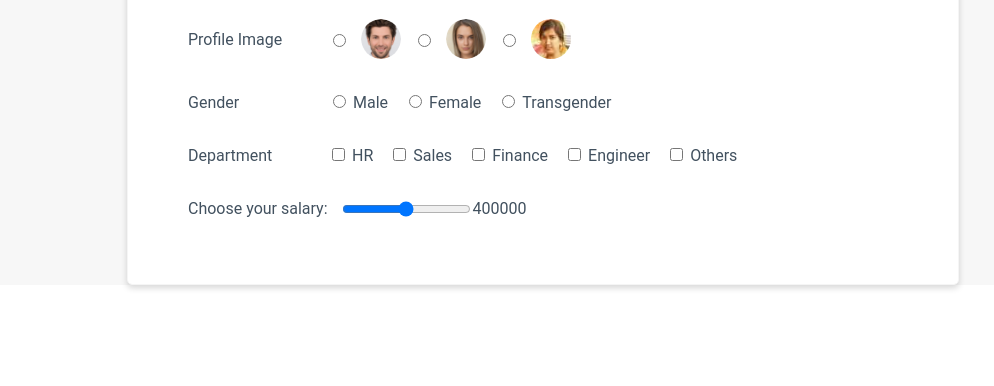
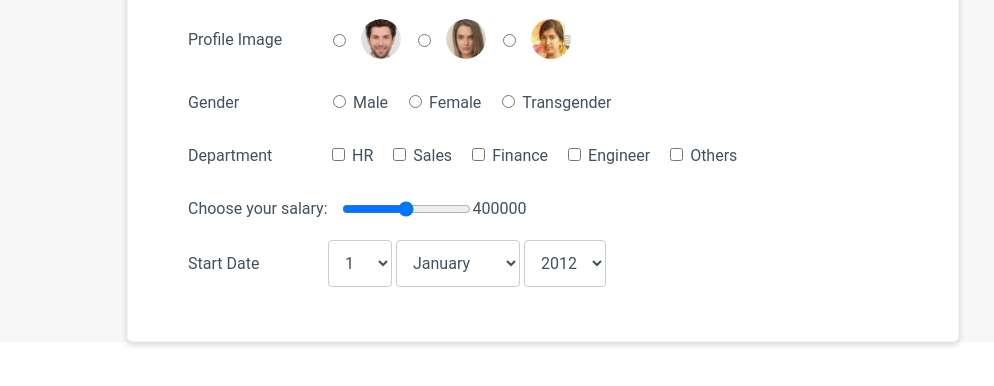
Before and after one commit to sharmilaperiyasamy/EmployeePayrollApp_AddEmployee, a plain HTML site: page Pages/Payroll_form.html in a window 1280 px wide. Shown: the part 228-614 px from the top of the page, without its empty margins (97-1091 px from the left). Drawn offline with Linux system fonts and the light colour scheme; a web font is replaced by a local one.

Commit message:
[Sharmila] Adding date to the form

```diff
--- a/CSS/Payroll_CSS.css
+++ b/CSS/Payroll_CSS.css
@@ -104,3 +104,14 @@
     border-radius: 50%;
     margin-left: 12px;
 }
+/* UC5 */
+select {
+    padding: 12px;
+    border: 1px solid #ccc;
+    border-radius: 4px;
+    resize: vertical;
+    font: normal normal normal 16px Roboto;
+    letter-spacing: 0px;
+    color: #42515f;
+    background-color: transparent;
+}
--- a/Pages/Payroll_form.html
+++ b/Pages/Payroll_form.html
@@ -78,6 +78,70 @@
             <output class="salary-output text" for="salary">400000</output>
 
     </div>
+     <!-- UC5 -->
+     <div class="row-content">
+        <label class="label text" for="startDate">Start Date</label>
+        <div>
+            <select id="day" name="Day">
+                <option value="1">1</option>
+                <option value="2">2</option>
+                <option value="3">3</option>
+                <option value="4">4</option>
+                <option value="5">5</option>
+                <option value="6">6</option>
+                <option value="7">7</option>
+                <option value="8">8</option>
+                <option value="9">9</option>
+                <option value="10">10</option>
+                <option value="11">11</option>
+                <option value="12">12</option>
+                <option value="13">13</option>
+                <option value="14">14</option>
+                <option value="15">15</option>
+                <option value="16">16</option>
+                <option value="17">17</option>
+                <option value="18">18</option>
+                <option value="19">19</option>
+                <option value="20">20</option>
+                <option value="21">21</option>
+                <option value="22">22</option>
+                <option value="23">23</option>
+                <option value="24">24</option>
+                <option value="25">25</option>
+                <option value="26">26</option>
+                <option value="27">27</option>
+                <option value="28">28</option>
+                <option value="29">29</option>
+                <option value="30">30</option>
+                <option value="31">31</option>
+            </select>
+            <select id="month" name="Month">
+                <option value="jan">January</option>
+                <option value="feb">February</option>
+                <option value="mar">March</option>
+                <option value="apr">April</option>
+                <option value="may">May</option>
+                <option value="jun">June</option>
+                <option value="jul">July</option>
+                <option value="aug">August</option>
+                <option value="sep">September</option>
+                <option value="oct">October</option>
+                <option value="nov">November</option>
+                <option value="dec">December</option>
+            </select>
+            <select id="year" name="Year">
+                <option value="2012">2012</option>
+                <option value="2013">2013</option>
+                <option value="2014">2014</option>
+                <option value="2015">2015</option>
+                <option value="2016">2016</option>
+                <option value="2017">2017</option>
+                <option value="2018">2018</option>
+                <option value="2019">2019</option>
+                <option value="2020">2020</option>
+                <option value="2021">2021</option>
+        </div>
+    </div>
 </form>
 </div>
 </body>
```
